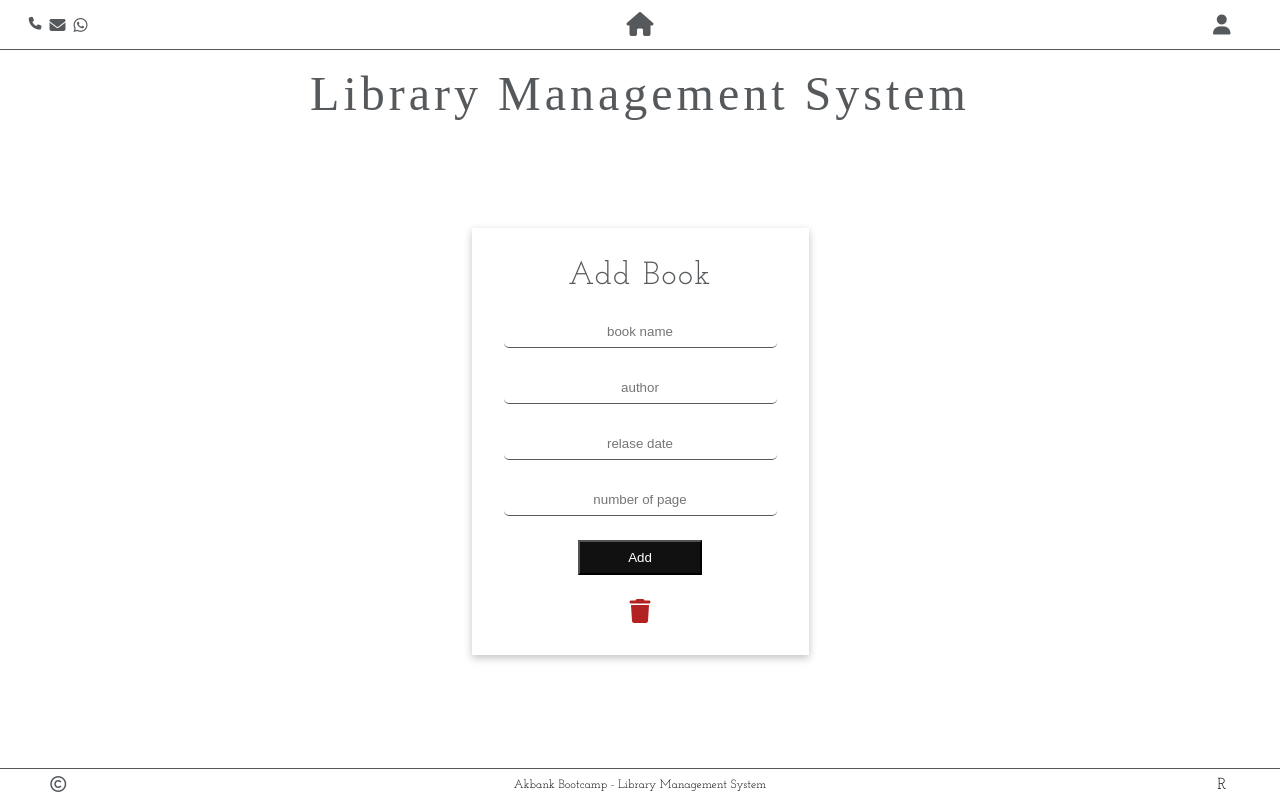
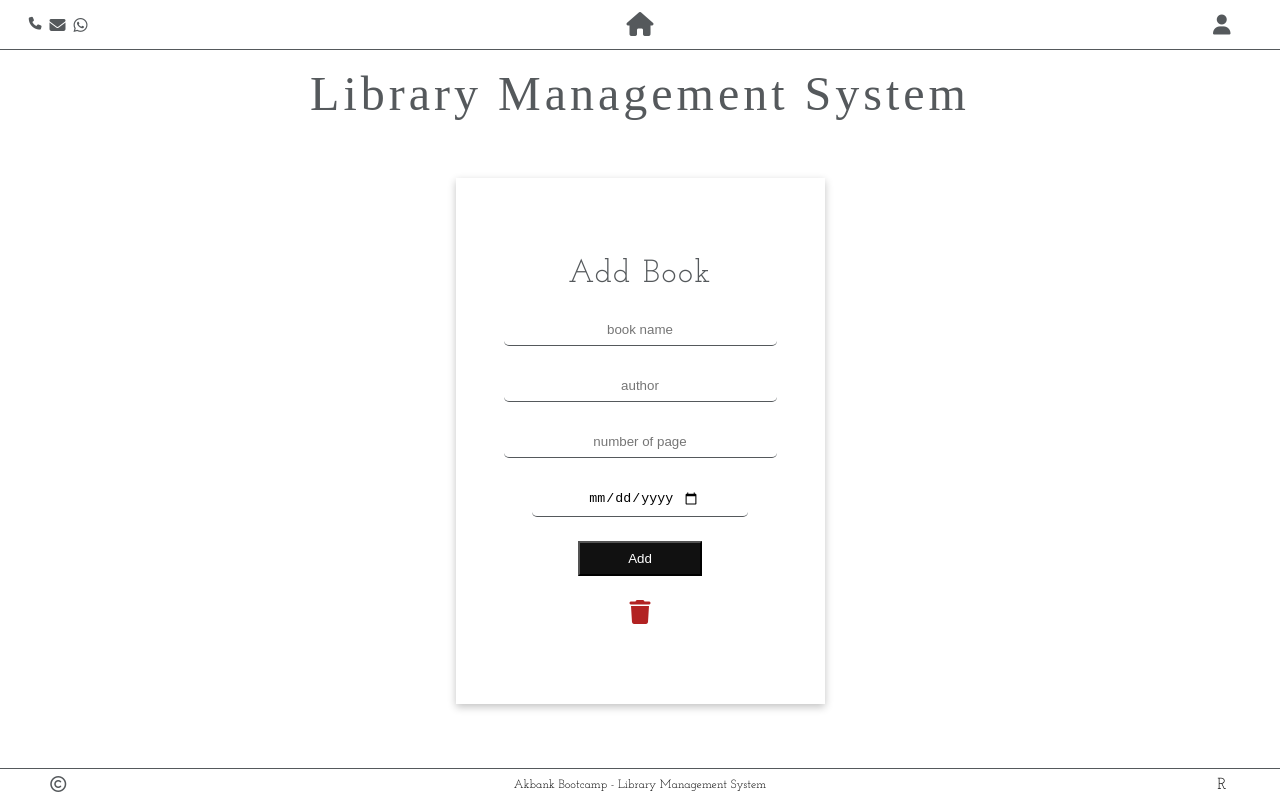
Before and after one commit to ibobey/Akbank-bootcamp-LMS, a React (Vite) app in the folder client/: page /add-book in a window 1280 px wide. Built offline with nearby package versions, Linux system fonts and the light colour scheme.

Commit message:
form submit 1 inserted

```diff
--- a/client/src/pages/add-book/AddBook.css
+++ b/client/src/pages/add-book/AddBook.css
@@ -16,7 +16,7 @@
   text-align: center;
   gap: 1.5rem;
   box-shadow: rgba(0, 0, 0, 0.24) 0px 3px 8px;
-  padding: 2rem 2rem;
+  padding: 5rem 3rem;
 }
 
 .page-add-book-container label {
--- a/client/src/pages/add-book/AddBook.jsx
+++ b/client/src/pages/add-book/AddBook.jsx
@@ -18,6 +18,23 @@ export default function AddBook() {
     toast("Book inserted");
   };
 
+  const handleClear = async () => {
+    setFormData({
+      bookName: "",
+      author: "",
+      relaseDate: "",
+      numberOfPage: "",
+    });
+  };
+
+  const handleChange = (e) => {
+    const { name, value } = e.target;
+    setFormData({
+      ...formData,
+      [name]: value,
+    });
+  };
+
   return (
     <>
       <Header />
@@ -28,21 +45,36 @@ export default function AddBook() {
             <input
               type="text"
               name="bookName"
+              value={formData.bookName}
               placeholder="book name"
+              onChange={handleChange}
               required
             />
-            <input type="text" name="author" placeholder="author" required />
-            <input type="date " name="relaseDate" placeholder="relase date" />
+            <input
+              type="text"
+              name="author"
+              value={formData.author}
+              placeholder="author"
+              onChange={handleChange}
+              required
+            />
+
             <input
               type="text"
               name="numberOfPage"
+              value={formData.numberOfPage}
               placeholder="number of page"
+              onChange={handleChange}
             />
-
-            <button type="submit">
-              Add
-            </button>
-            <i className="fa-solid fa-trash"></i>
+            <input
+              type="date"
+              name="relaseDate"
+              value={formData.relaseDate}
+              placeholder="relase date"
+              onChange={handleChange}
+            />
+            <button type="submit">Add</button>
+            <i className="fa-solid fa-trash" onClick={handleClear}></i>
           </form>
         </div>
       </div>
```
